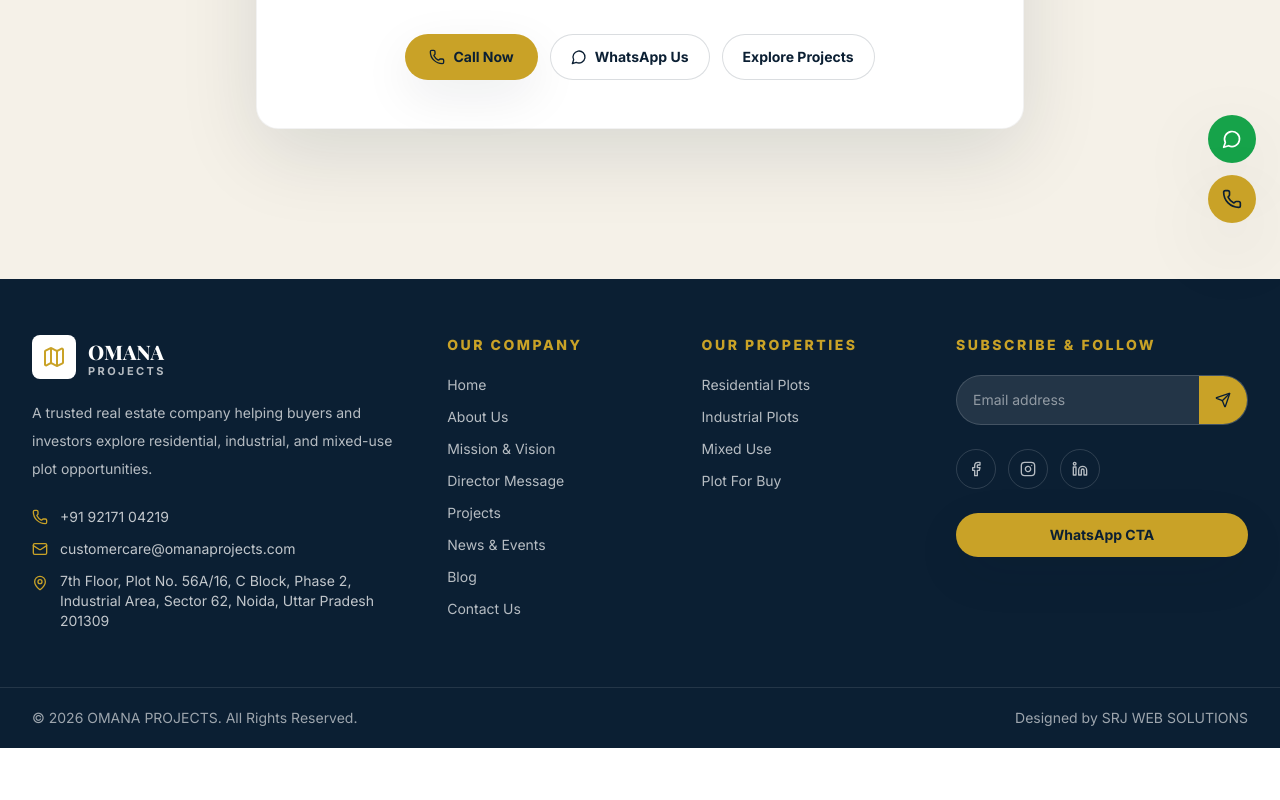
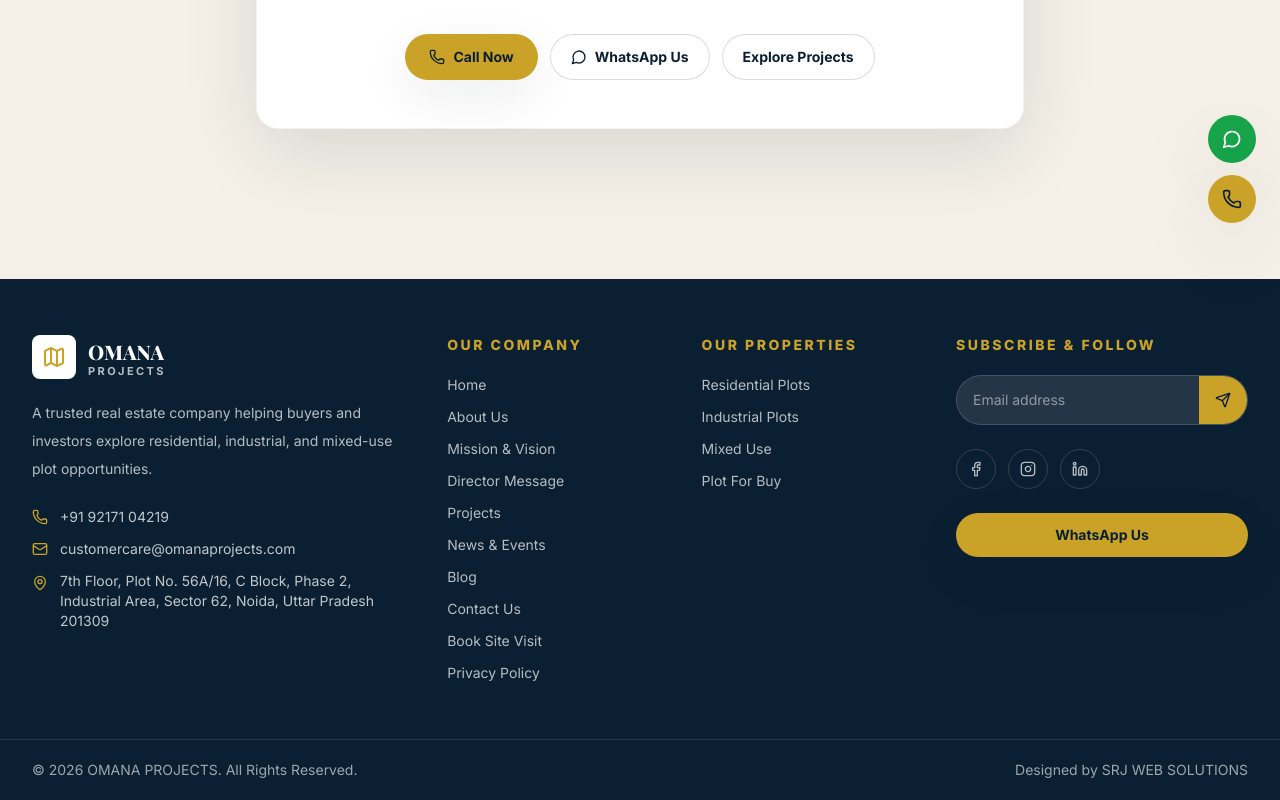
Before and after one commit to vishalcoder0912/real_state_3d, a React (Vite) app: page /thank-you in a window 1280 px wide. Shown: the part 553-1353 px from the top of the page. Before the commit the page ends 1301 px from the top, so only its background shows below. Built offline with nearby package versions, Linux system fonts and the light colour scheme.

Commit message:
fix: wire footer to full route map

```diff
--- a/src/components/Footer.jsx
+++ b/src/components/Footer.jsx
@@ -1,10 +1,8 @@
 import {Facebook, Instagram, Linkedin, Mail, MapPin, Phone, Send} from "lucide-react";
 import {motion} from "framer-motion";
 import {Link} from "react-router-dom";
-import {contact, navItems} from "../data/site.js";
+import {contact, footerCompanyLinks, propertyLinks} from "../data/site.js";
 import Logo from "./Logo.jsx";
-
-const propertyLinks = ["Residential Plots", "Industrial Plots", "Mixed Use", "Plot For Buy"];
 
 const fadeUp = {
   hidden: {opacity: 0, y: 24},
@@ -40,7 +38,7 @@ const Footer = () => {
         <motion.div variants={fadeUp} initial="hidden" whileInView="visible" viewport={{once: true}} transition={{duration: 0.5, delay: 0.08}}>
           <h2 className="text-sm font-extrabold uppercase tracking-[0.18em] text-gold">Our Company</h2>
           <div className="mt-5 grid gap-3">
-            {navItems.map((item) => (
+            {footerCompanyLinks.map((item) => (
               <Link key={item.path} to={item.path} className="text-sm text-white/70 transition hover:text-gold">
                 {item.label}
               </Link>
@@ -52,8 +50,8 @@ const Footer = () => {
           <h2 className="text-sm font-extrabold uppercase tracking-[0.18em] text-gold">Our Properties</h2>
           <div className="mt-5 grid gap-3">
             {propertyLinks.map((item) => (
-              <Link key={item} to="/projects" className="text-sm text-white/70 transition hover:text-gold">
-                {item}
+              <Link key={item.path} to={item.path} className="text-sm text-white/70 transition hover:text-gold">
+                {item.label}
               </Link>
             ))}
           </div>
@@ -95,7 +93,7 @@ const Footer = () => {
             whileHover={{scale: 1.04}}
             whileTap={{scale: 0.96}}
           >
-            WhatsApp CTA
+            WhatsApp Us
           </motion.a>
         </motion.div>
       </div>
```
